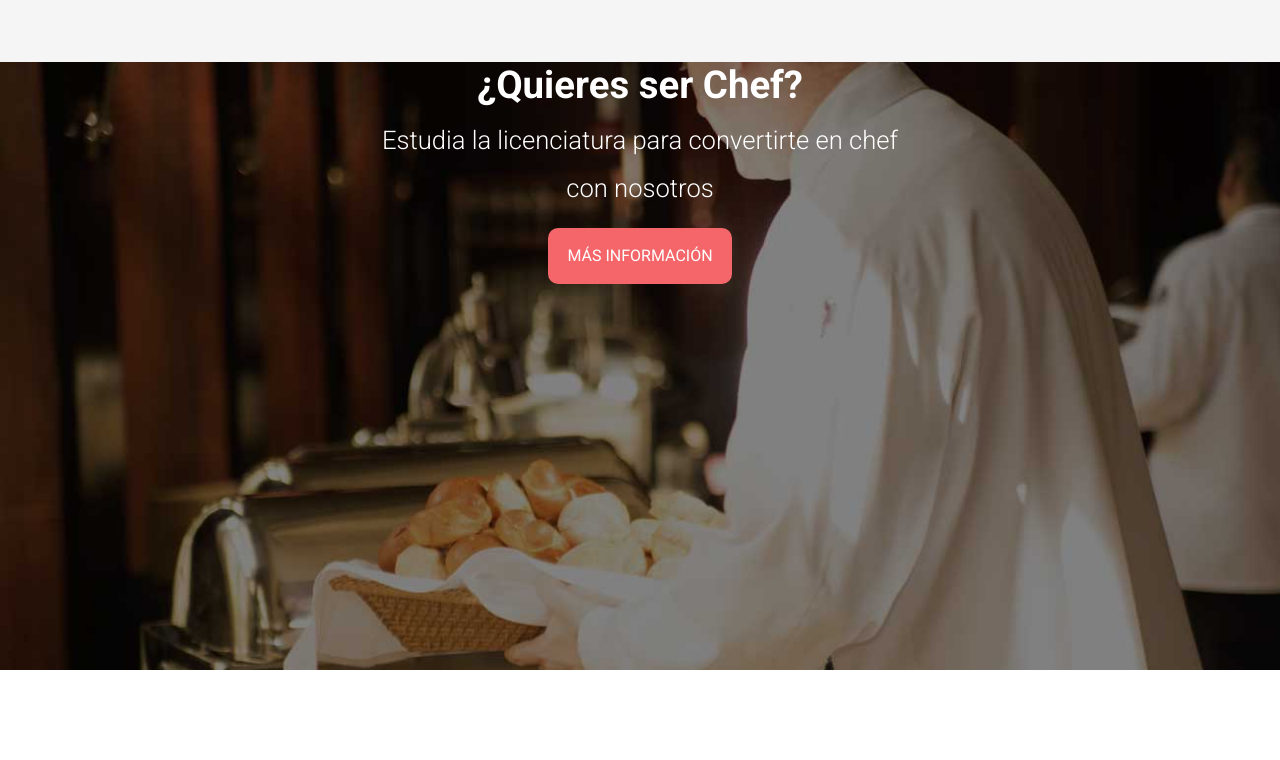
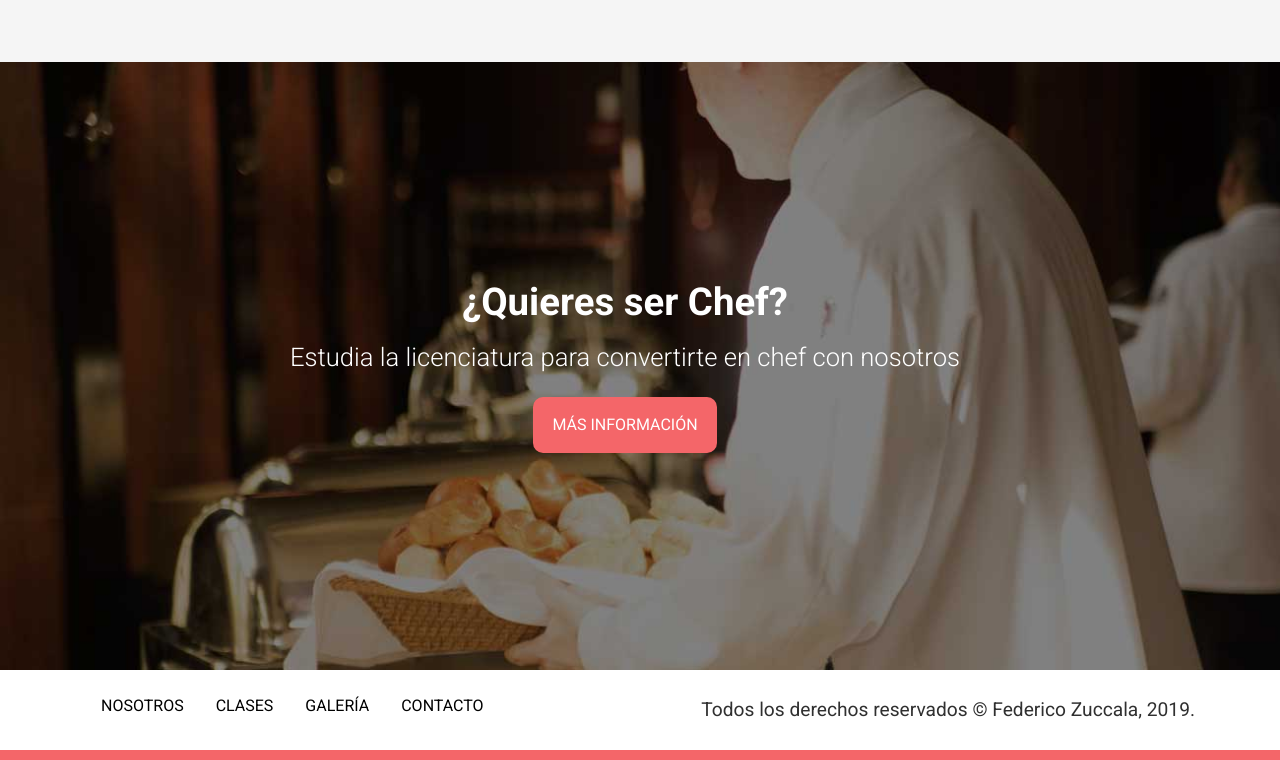
Before and after one commit to FZuccala/escuela-cocina, a plain HTML site: page index.html in a window 1280 px wide. Shown: the part 3988-4748 px from the top of the page. Before the commit the page ends 4658 px from the top, so only its background shows below. Drawn offline with nearby package versions, Linux system fonts and the light colour scheme.

Commit message:
front page proyecto cocina terminada

```diff
--- a/css/styles.css
+++ b/css/styles.css
@@ -7,6 +7,9 @@ p{
     font-weight: 100;
     font-size: 1.2rem;
     line-height: 3rem;
+}
+a{
+    transition: all .3s ease-in-out;
 }
 body {
     font-family: 'Roboto', sans-serif;
@@ -131,3 +134,13 @@ section.licenciatura a{
 section.licenciatura a:hover{
     background-color: #d85c5e!important;
 }
+/** Footer **/
+footer.footer{
+    border-bottom: 10px solid var(--primario);
+}
+footer .nav-link{
+    text-align: center;
+}
+p.copyright{
+    font-weight: 400;
+}
--- a/index.html
+++ b/index.html
@@ -236,9 +236,9 @@
             <!--container-->
     </section>
     <section class="licenciatura">
-        <div class="container h-100">
-            <div class="row justify-content-center align-items-center">
-                <div class="col-md-6 ">
+        <div class="container h-100  d-flex">
+            <div class="row justify-content-center w-100 d-flex align-items-center">
+                <div class="col-md-8 ">
                     <div class="contenido-info text-center text-white">
                             <h2 class="info-licenciatura">¿Quieres ser Chef?</h2>
                             <p class="lead">Estudia la licenciatura para convertirte en chef con nosotros</p>
@@ -247,7 +247,24 @@
                 </div>
             </div>
         </div>
-    </section>
+    </section><!--fin licenciatura-->
+    <footer class="footer p-3">
+        <div class="container">
+            <div class="row">
+                <div class="col-md-6">
+                    <nav class="nav d-flex flex-column flex-md-row justify-content-center justify-content-md-start">
+                        <a href="#" class="nav-link">Nosotros</a>
+                        <a href="#" class="nav-link">Clases</a>
+                        <a href="#" class="nav-link">Galería</a>
+                        <a href="#" class="nav-link">Contacto</a>
+                    </nav>
+                </div>
+                <div class="col-md-6">
+                    <p class="copyright text-center text-md-right m-0">Todos los derechos reservados &copy; Federico Zuccala, 2019.</p>
+                </div>
+            </div>
+        </div>
+    </footer>
     <script src="https://code.jquery.com/jquery-3.3.1.slim.min.js"
         integrity="sha384-q8i/X+965DzO0rT7abK41JStQIAqVgRVzpbzo5smXKp4YfRvH+8abtTE1Pi6jizo" crossorigin="anonymous">
     </script>
```
